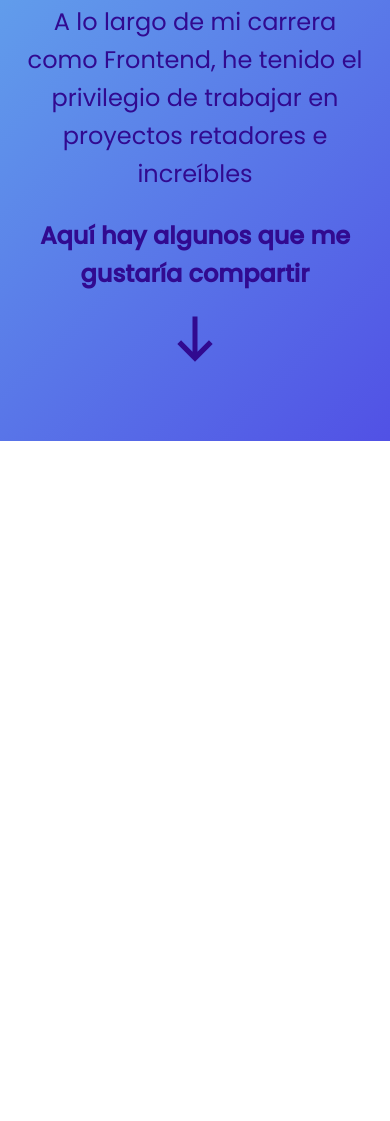
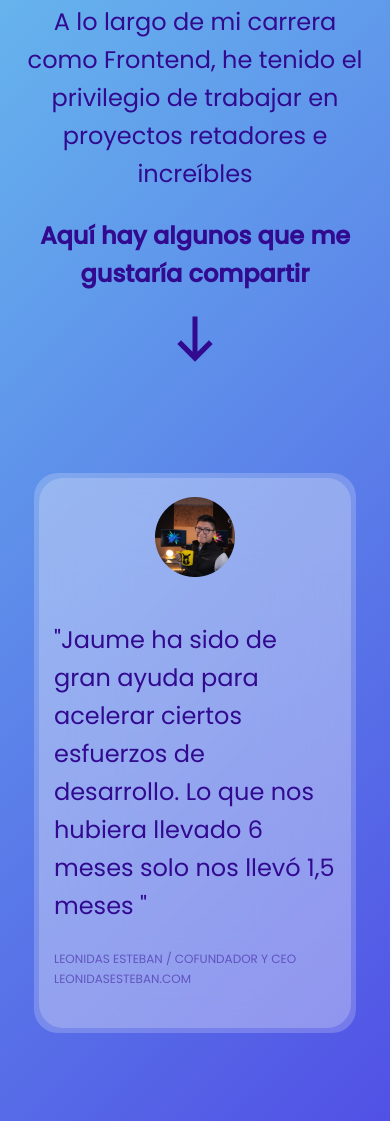
Before and after one commit to Meliwi/Jaume-project-page, a plain HTML site: page index.html in a window 390 px wide. Shown: the part 885-2006 px from the top of the page. Before the commit the page ends 1326 px from the top, so only its background shows below. Drawn offline with Linux system fonts and the light colour scheme.

Commit message:
comment section and card section responsive

```diff
--- /dev/null
+++ b/css/card.css
@@ -0,0 +1,71 @@
+.card{
+   padding-inline: 10px;
+   padding-block-start: 40px;
+   padding-block-end: 80px;
+   display: flex;
+}
+
+.card-section{
+    position: relative;
+    display:inline-block;
+    background-image: linear-gradient(to right, rgba(255,255,255,0.2) 100%, rgba(255,255,250,1) 7%, rgba(244,244,253,1) 45%, rgba(81,81,229,0) 100%);
+    border-radius: 24px;
+    overflow: hidden;
+    padding-inline: 20px;
+    padding-block: 24px;
+    align-self: stretch;
+    z-index:0;
+}
+
+.card-section:before{
+    content: '';
+    position: absolute;
+    top: 5px;
+    right: 5px;
+    bottom: 5px;
+    left: 5px;
+    background: rgba(255, 255, 255, 0.2);
+    backdrop-filter: blur(40px);
+    border-radius: 24px;
+    box-sizing: border-box;
+    z-index: -1;
+}
+
+.card-section img{
+    display: block;
+    margin-left: auto;
+    margin-right: auto;
+    padding-block-end: 24px;
+}
+
+
+.card-section h1 span{
+    font: var(--headline5);
+    font-weight: lighter;
+    display: block;
+}
+
+.card-section h1 a {
+    padding-block-start: 24px;
+    opacity: 0.5;
+    display: block;
+    font: var(--headline6);
+    font-weight: 400;
+}
+
+
+/*Responsive deisgn de card comentarios*/
+
+@media screen and (min-width: 768px){
+    .card{
+        padding-block: 58px;
+        padding-inline: 58px;
+    }
+
+    .card-section{
+        text-align: center;
+        max-inline-size: 972px;
+        padding-inline: 80px;
+        padding-block:80px;
+    }
+}
--- a/css/comment.css
+++ b/css/comment.css
@@ -34,10 +34,12 @@
     .comment{
         padding-inline: 116px;
         padding-block: 200px;
+        max-inline-size: 900px;
     }
 
     .comment h1 span:nth-of-type(1){
-        font: var(--body3);
+        font: var(--headline5);
+        font-weight: lighter;
         text-shadow: 0px 4px 4px rgba(0, 0, 0, 0.25);
     }
 }
--- a/css/index.css
+++ b/css/index.css
@@ -5,6 +5,7 @@
 @import "./wrapper.css";
 @import "./menu.css";
 @import "./comment.css";
+@import "./card.css";
 
 /*Aquí lo que hacemos es definir las variables de nuestros estilos principales
 del proyecto, definimos entonces las fuentes que se usarán, con sus distintas
@@ -17,6 +18,7 @@ propiedades y los colores de nuestros elementos */
     --headline3: bold 48px/77px var(--fontBase);
     --headline4: bold 34px/55px var(--fontBase);
     --headline5: bold 24px/38px var(--fontBase);
+    --headline6: 12px/20px var(--fontBase);
     --body1: 16px/25px var(--fontBase);
     --body2: 14px/22px var(--fontBase);
     --body3: 30px/55px var(--fontTestimony);
--- a/index.html
+++ b/index.html
@@ -66,7 +66,13 @@
             <div><img src="./icons/icons-down.svg"></div>
         </section>
         <section class="card">
-
+            <div class="card-section">
+                <img src="./images/Leonidas.png">
+                <h1>
+                    <span>"Jaume ha sido de gran ayuda para acelerar ciertos esfuerzos de desarrollo. Lo que nos hubiera llevado 6 meses solo nos llevó 1,5 meses "</span>
+                    <a>LEONIDAS ESTEBAN / COFUNDADOR Y CEO LEONIDASESTEBAN.COM</a>
+                </h1>
+            </div>
         </section>
 
     </div>
```
Also changed, not shown: images/Leonidas.png (added).
